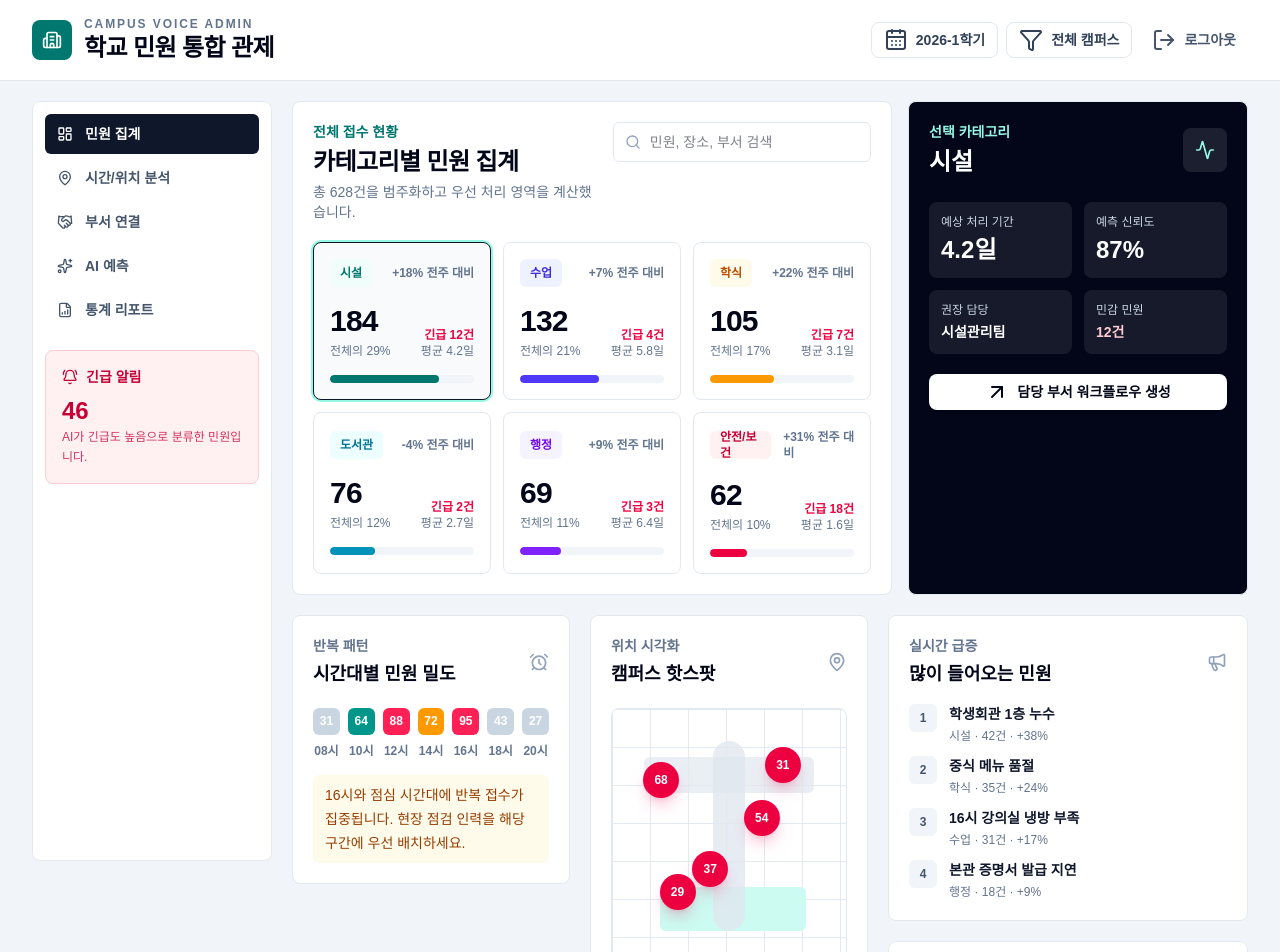
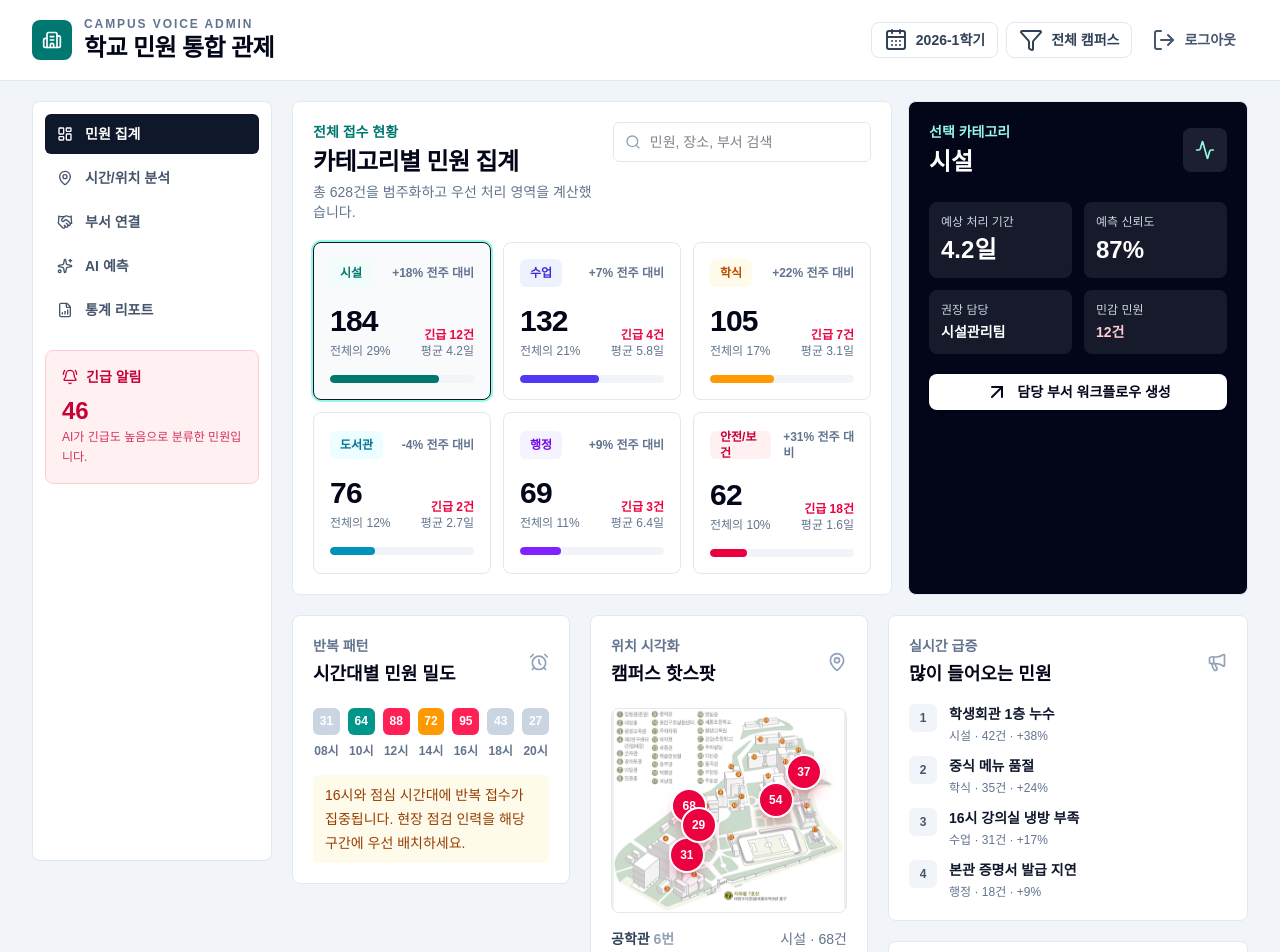
Before and after one commit to heekarii/2026hackerton-FE, a React (Vite) app: page / in a window 1280 px wide. Shown: the top 952 px of the page. Built offline with nearby package versions, Linux system fonts and the light colour scheme.

Commit message:
feat: show complaint hotspots on campus map

```diff
--- a/src/pages/HomePage.tsx
+++ b/src/pages/HomePage.tsx
@@ -138,11 +138,11 @@ const timeSlots = [
 ]
 
 const locationHotspots = [
-  { name: '공학관 B동', count: 68, x: '21%', y: '28%', category: '시설' },
-  { name: '학생회관 식당', count: 54, x: '64%', y: '43%', category: '학식' },
-  { name: '중앙도서관 3층', count: 37, x: '42%', y: '63%', category: '도서관' },
-  { name: '본관 민원실', count: 31, x: '73%', y: '22%', category: '행정' },
-  { name: '인문관 강의동', count: 29, x: '28%', y: '72%', category: '수업' },
+  { name: '공학관', building: '6번', count: 68, x: '33%', y: '48%', category: '시설' },
+  { name: '학생회관', building: '14번', count: 54, x: '70%', y: '45%', category: '학식' },
+  { name: '다산관', building: '23번', count: 37, x: '82%', y: '31%', category: '수업' },
+  { name: '집현관', building: '1번', count: 31, x: '32%', y: '72%', category: '행정' },
+  { name: '군자관', building: '5번', count: 29, x: '37%', y: '57%', category: '시설' },
 ]
 
 const similarCases: SimilarCase[] = [
@@ -492,18 +492,22 @@ function HomePage() {
                     <MapPin className="size-5 text-slate-400" aria-hidden="true" />
                   </div>
 
-                  <div className="relative mt-5 h-64 overflow-hidden rounded-lg border border-slate-200 bg-[linear-gradient(90deg,rgba(226,232,240,0.9)_1px,transparent_1px),linear-gradient(rgba(226,232,240,0.9)_1px,transparent_1px)] bg-[size:38px_38px]">
-                    <div className="absolute inset-x-8 top-12 h-9 rounded-md bg-slate-200/70" />
-                    <div className="absolute right-10 bottom-8 left-12 h-11 rounded-md bg-teal-100" />
-                    <div className="absolute top-8 bottom-8 left-1/2 w-8 -translate-x-1/2 rounded-full bg-slate-200/80" />
+                  <div className="relative mt-5 aspect-[527/458] overflow-hidden rounded-lg border border-slate-200 bg-[#edf3ea]">
+                    <img
+                      src="/campus-map.png"
+                      alt="캠퍼스 건물 배치도"
+                      className="absolute inset-0 size-full object-contain"
+                    />
                     {locationHotspots.map((spot) => (
                       <div
                         key={spot.name}
                         className="absolute -translate-x-1/2 -translate-y-1/2"
                         style={{ left: spot.x, top: spot.y }}
+                        role="img"
+                        aria-label={`${spot.name} ${spot.building}, ${spot.category} 민원 ${spot.count}건`}
                       >
-                        <span className="absolute inset-0 size-9 animate-ping rounded-full bg-rose-400/25" />
-                        <span className="relative grid size-9 place-items-center rounded-full bg-rose-600 text-xs font-black text-white shadow-lg shadow-rose-600/20">
+                        <span className="absolute inset-0 size-8 animate-ping rounded-full bg-rose-500/25 sm:size-9" />
+                        <span className="relative grid size-8 place-items-center rounded-full border-2 border-white bg-rose-600 text-[11px] font-black text-white shadow-lg shadow-rose-700/25 sm:size-9 sm:text-xs">
                           {spot.count}
                         </span>
                       </div>
@@ -513,7 +517,9 @@ function HomePage() {
                   <ul className="mt-4 grid gap-2">
                     {locationHotspots.slice(0, 3).map((spot) => (
                       <li key={spot.name} className="flex items-center justify-between gap-3 text-sm">
-                        <span className="font-semibold text-slate-700">{spot.name}</span>
+                        <span className="font-semibold text-slate-700">
+                          {spot.name} <span className="text-slate-400">{spot.building}</span>
+                        </span>
                         <span className="text-slate-500">
                           {spot.category} · {spot.count}건
                         </span>
```
Also changed, not shown: public/campus-map.png (added).
